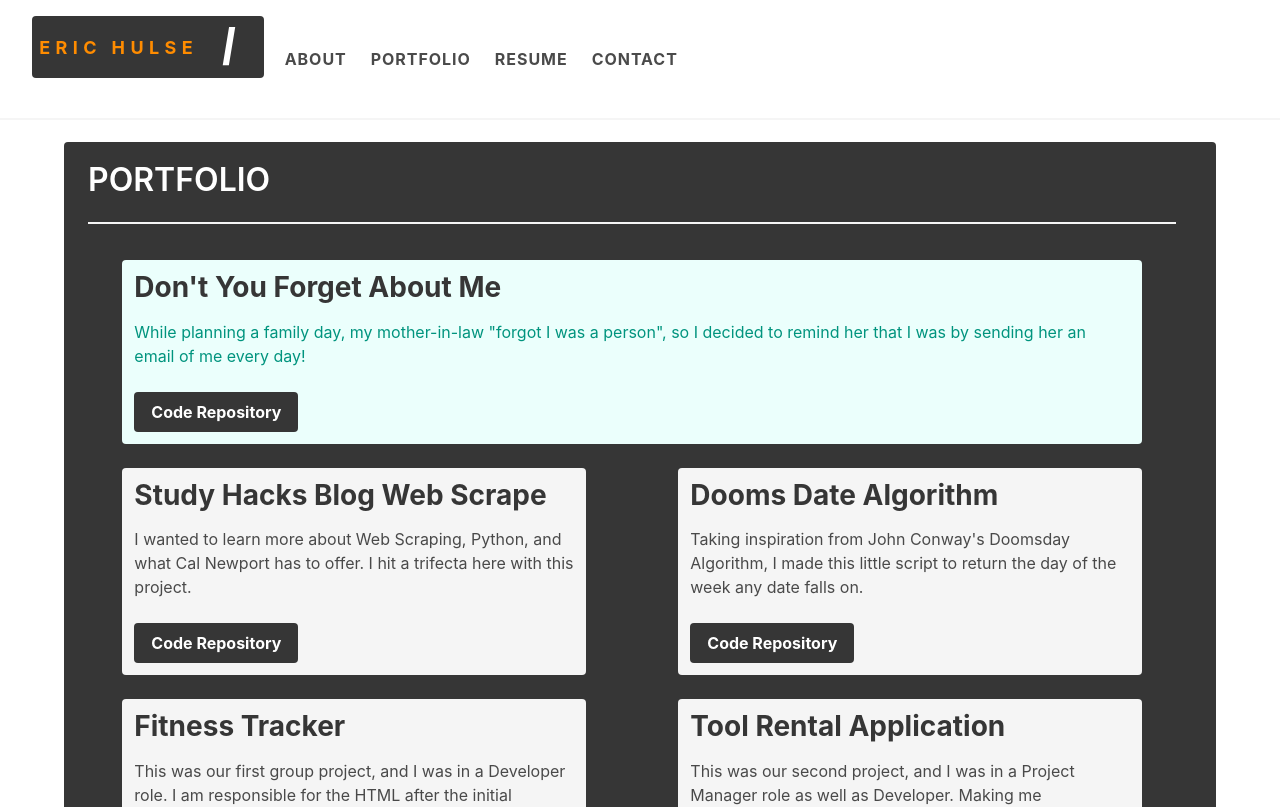
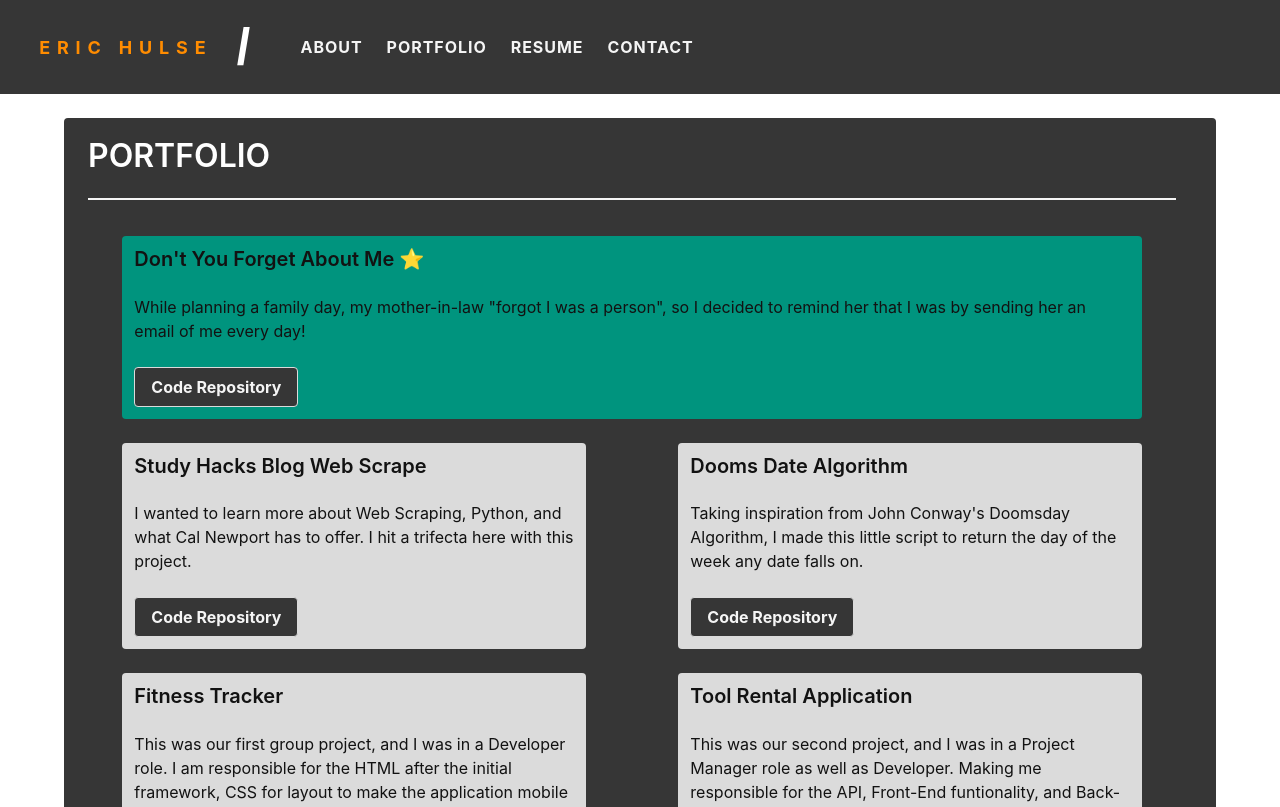
Before and after one commit to sempercuriosus/portfolio-v2, a React (Vite) app: page /portfolio in a window 1280 px wide. Shown: the top 807 px of the page. Built offline with nearby package versions, Linux system fonts and the light colour scheme.

Commit message:
rework on some colors

```diff
--- a/src/components/About/about.jsx
+++ b/src/components/About/about.jsx
@@ -8,10 +8,10 @@ function About() {
 
   return (
     <Fragment>
-      <section className='container  notification is-dark'>
-        <h1 className='title'>ABOUT</h1>
+      <section className='container notification has-background-dark'>
+        <h1 className='title has-text-light'>ABOUT</h1>
         <hr />
-        <div className='container  notification is-light'>
+        <div className='container notification has-background-light'>
           <p className='title block'>{welcomeMessage} </p>
 
           {/* About */}
--- a/src/components/Contact/contact.jsx
+++ b/src/components/Contact/contact.jsx
@@ -33,10 +33,10 @@ function Contact() {
   return (
     <section
       id='contact'
-      className='container notification is-dark'>
-      <h1 className='title'>CONTACT</h1>
+      className='container notification has-background-dark'>
+      <h1 className='title has-text-light'>CONTACT</h1>
       <hr />
-      <div className='container  notification is-light'>
+      <div className='container notification has-background-light'>
         {/*
          Form Title
           */}
--- a/src/components/Nav/nav.jsx
+++ b/src/components/Nav/nav.jsx
@@ -6,12 +6,12 @@ function Nav({ developerName }) {
     // Main Nav Group
     <nav
       id='nav-nav'
-      className='navbar has-shadow is-spaced'
+      className='navbar is-spaced has-background-dark'
       role='navigation'>
       {/* About is the root route, href reflects this */}
       <div
         id='dev-name'
-        className='navbar-item notification is-dark'>
+        className='navbar-item has-background-dark'>
         {developerName} <em id='name-div'>|</em>
       </div>
 
@@ -21,7 +21,7 @@ function Nav({ developerName }) {
       <Link
         id='link-about'
         to='/'
-        className='navbar-item'>
+        className='navbar-item has-text-light'>
         <strong>ABOUT</strong>
       </Link>
 
@@ -29,7 +29,7 @@ function Nav({ developerName }) {
       <Link
         id='link-portfolio'
         to='/Portfolio'
-        className='navbar-item'>
+        className='navbar-item has-text-light'>
         <strong>PORTFOLIO</strong>
       </Link>
 
@@ -37,7 +37,7 @@ function Nav({ developerName }) {
       <Link
         id='link-resume'
         to='/Resume'
-        className='navbar-item'>
+        className='navbar-item has-text-light'>
         <strong>RESUME</strong>
       </Link>
 
@@ -45,7 +45,7 @@ function Nav({ developerName }) {
       <Link
         id='link-contact'
         to='/Contact'
-        className='navbar-item'>
+        className='navbar-item has-text-light'>
         <strong>CONTACT</strong>
       </Link>
     </nav>
--- a/src/components/Portfolio/portfolio.jsx
+++ b/src/components/Portfolio/portfolio.jsx
@@ -63,7 +63,7 @@ function Portfolio() {
       title: 'fitness tracker',
       description:
         'This was our first group project, and I was in a Developer role. I am  responsible for the HTML after the initial framework, CSS for layout to make the application mobile friendly, and Javascript General Functionality and Exercise API integration.',
-      codeRepo: 'https://github.com/sempercuriosus/FitnessTracker',
+      codeRepo: 'https://github.com/vonjareew/FitnessTracker',
       deployedLink: 'https://vonjareew.github.io/FitnessTracker/',
     },
     {
@@ -108,10 +108,11 @@ function Portfolio() {
               // Rendering the column here
               <section
                 key={singleProject.projectCode}
+                // If the project is featured, then use the applying color and ⭐ (in project)
                 className={
                   singleProject.featuredProject
-                    ? 'container column is-11 notification is-primary is-light'
-                    : 'container column is-5 notification is-light'
+                    ? 'container content notification column is-11 block is-primary has-background-primary-dark has-text-black-bis'
+                    : 'container column is-5 notification has-background-grey-lighter has-text-black-bis'
                 }>
                 <Project project={singleProject} />
               </section>
--- a/src/components/Project/project.jsx
+++ b/src/components/Project/project.jsx
@@ -14,27 +14,27 @@ function Projects({ project }) {
     deployedLink: '',
   };
 
-  const { title, description, codeRepo, deployedLink } = project || emptyObj;
+  const { title, description, codeRepo, deployedLink, featuredProject } =
+    project || emptyObj;
+
+  const featuredTitle = featuredProject ? title + ' ⭐' : title;
 
   return (
     <Fragment>
       {/* Project Details*/}
 
-      <div
-        id='project-details'
-        className='content'>
+      <div id='project-details'>
         {/* TITLE */}
-        <h2 id='project-title'>
-          <strong>{titleCase(title)}</strong>
+        <h2
+          id='project-title'
+          className='title is-5'>
+          <strong>{titleCase(featuredTitle ? featuredTitle : title)}</strong>
         </h2>
 
         {/* Description */}
-        <p
-          id='project-desc'
-          className='container'>
-          {description}
-        </p>
+        <p id='project-desc'>{description}</p>
       </div>
+      <br />
 
       {/* Repo Link */}
       <div
@@ -43,17 +43,16 @@ function Projects({ project }) {
         {codeRepo && (
           <button
             onClick={() => window.open(codeRepo, '_blank')}
-            className='block button is-dark'>
-            <strong>Code Repository</strong>
+            className='block button has-background-dark'>
+            <strong className='has-text-light'>Code Repository</strong>
           </button>
         )}
-        <br />
 
         {/* Deployed Link */}
         {deployedLink && (
           <button
             onClick={() => window.open(deployedLink, '_blank')}
-            className='block button is-info'>
+            className='block button is-info has-background-info-dark'>
             <strong>Deployed Application</strong>
           </button>
         )}
--- a/src/components/Resume/resume.jsx
+++ b/src/components/Resume/resume.jsx
@@ -11,8 +11,8 @@ function Resume() {
     <Fragment>
       <section
         id='resume'
-        className='container notification is-dark'>
-        <h1 className='title'>RESUME</h1>
+        className='container notification has-background-dark'>
+        <h1 className='title has-text-light'>RESUME</h1>
         <hr />
         <br />
         <div className='container  notification is-light'>
--- a/src/style/style.css
+++ b/src/style/style.css
@@ -3,8 +3,8 @@
     margin-right: 0.5em;
     padding: 0.4em;
     font-size: large;
-    font-weight: bold;
-    letter-spacing: .3em;
+    font-weight: bolder;
+    letter-spacing: .38em;
 }
 
 #name-div {
```
